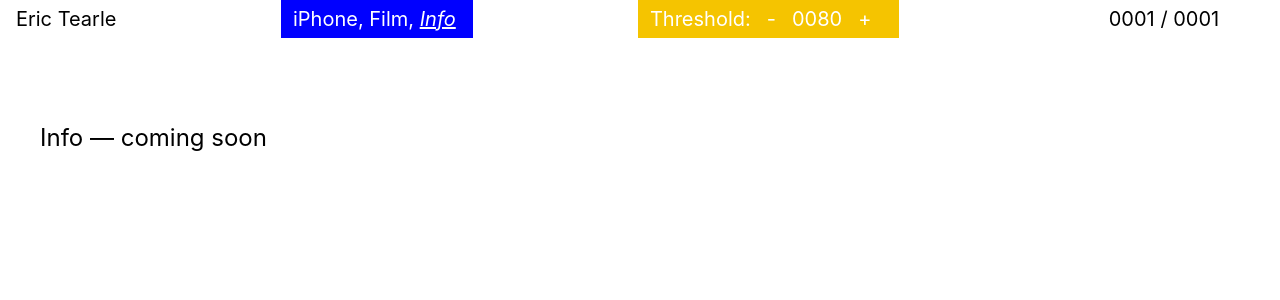
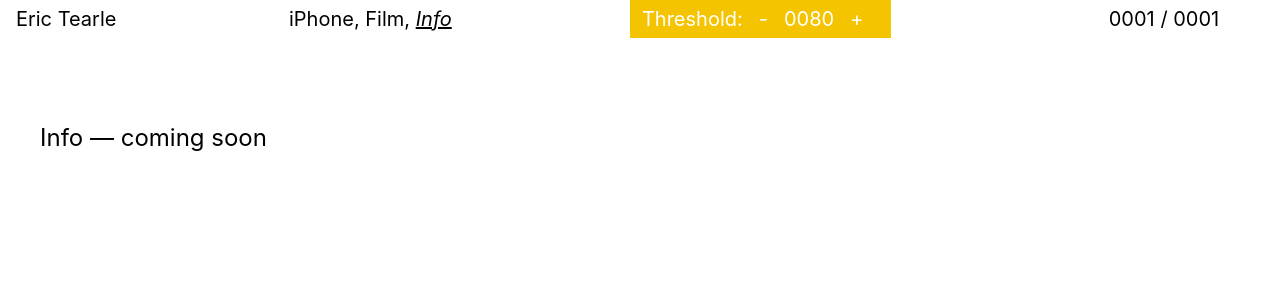
Before and after one commit to etearle86/erictearlewebsite, a React (Create React App) app: page /info in a window 1280 px wide. Shown: the top 300 px of the page. Built offline with nearby package versions, Linux system fonts and the light colour scheme.

Commit message:
Update Footer.scss

```diff
--- a/src/components/Footer/Footer.scss
+++ b/src/components/Footer/Footer.scss
@@ -18,14 +18,13 @@
     cursor: pointer;
   }
 
+  .Footer_name:hover {
+    text-decoration: underline;
+  }
+
   .Footer_categoryWrapper {
-    background-color: blue;
-    color: #fff;
-    padding: 4px 12px;
-
     .Footer_category {
       cursor: pointer;
-      color: #fff;
     }
 
     .Footer_category:hover {
```
